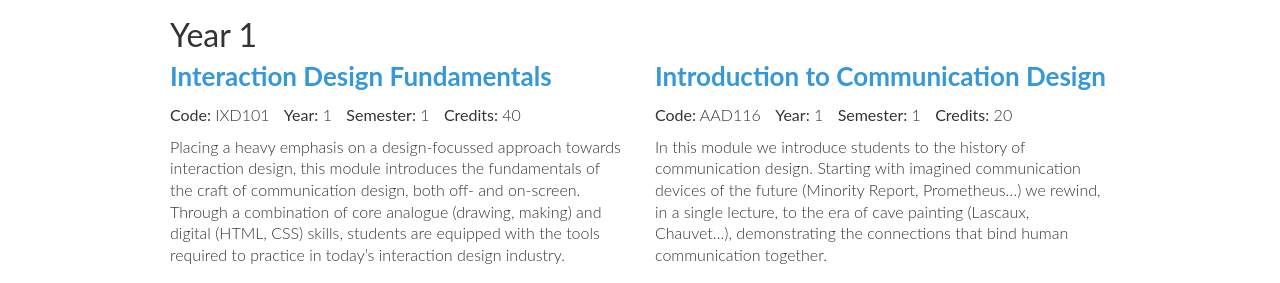
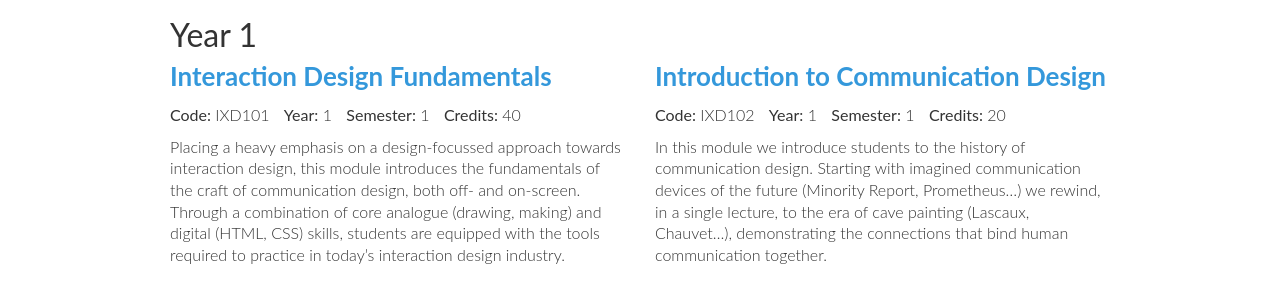
Before and after one commit to ixdbelfast/ixdbelfast.github.io, a Jekyll site: the page built from curriculum.html, in a window 1280 px wide and 900 px high, scrolled down 471 px. Shown: the part 155-438 px from the top of the window. Built offline with Jekyll 4.4.1, drawn with Linux system fonts in a browser that asks for light colours.

Commit message:
Update IXD102 module code

```diff
--- a/curriculum/_posts/0001-01-02-introduction-to-communication-design.md
+++ b/curriculum/_posts/0001-01-02-introduction-to-communication-design.md
@@ -2,13 +2,13 @@
 layout: module
 title:  Introduction to Communication Design
 excerpt: In this module we introduce students to the history of communication design. Starting with imagined communication devices of the future (Minority Report, Prometheus…) we rewind, in a single lecture, to the era of cave painting (Lascaux, Chauvet…), demonstrating the connections that bind human communication together.
-code: AAD116
+code: IXD102
 year: 1
 semester: 1
 credits: 20
 delivery: Lectures, Seminars, Workshops and Self-Directed Study
 corequisites: Interaction Design Fundamentals
-github: https://github.com/ixdbelfast/ixdbelfast.github.io/tree/master/modules/AAD116/AAD116.md
+github: https://github.com/ixdbelfast/ixdbelfast.github.io/tree/master/modules/IXD102/IXD102.md
 
 ---
 
```
Also changed, not shown: modules/IXD102/IXD102.md (renamed from modules/AAD116/AAD116.md, +2 -2 lines).
